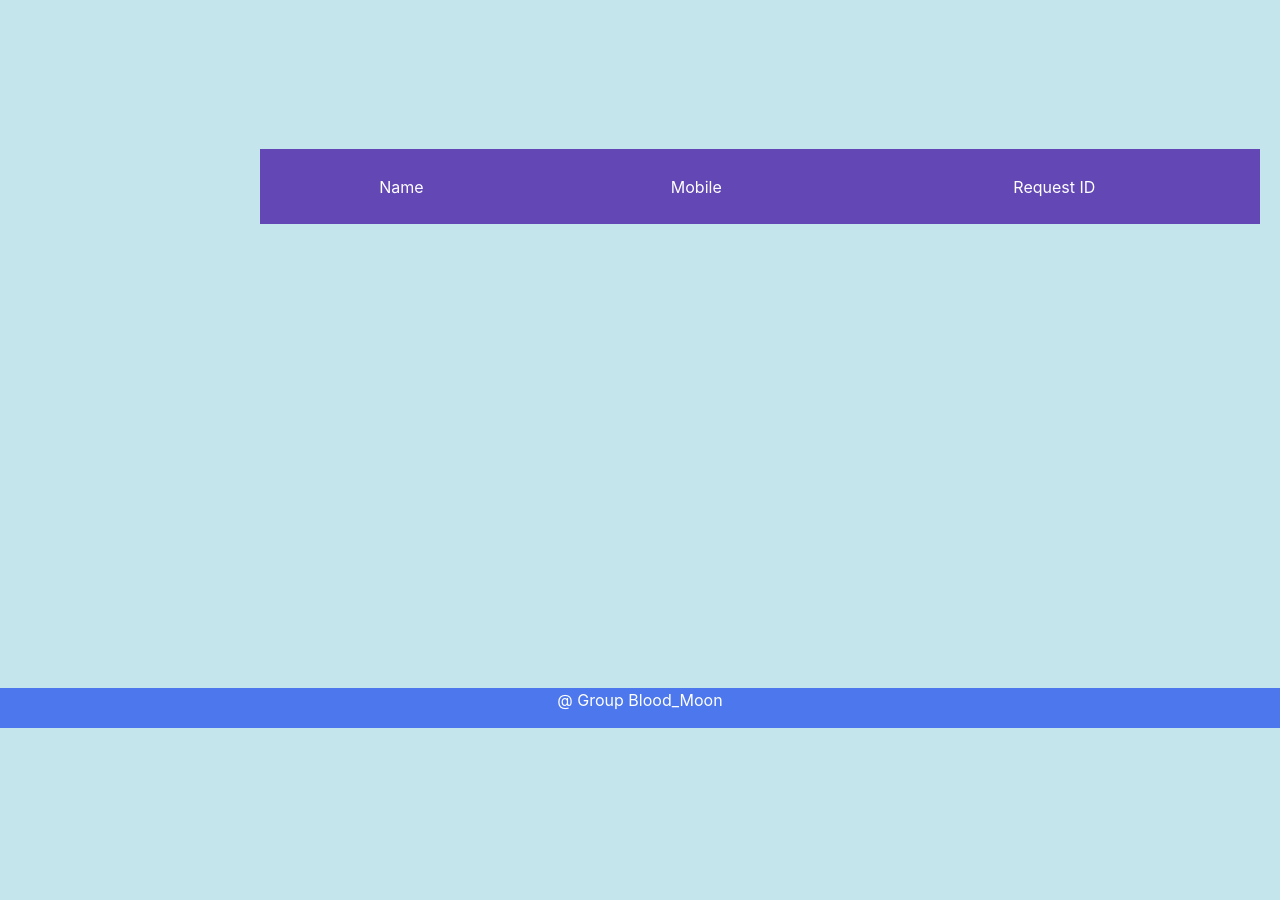
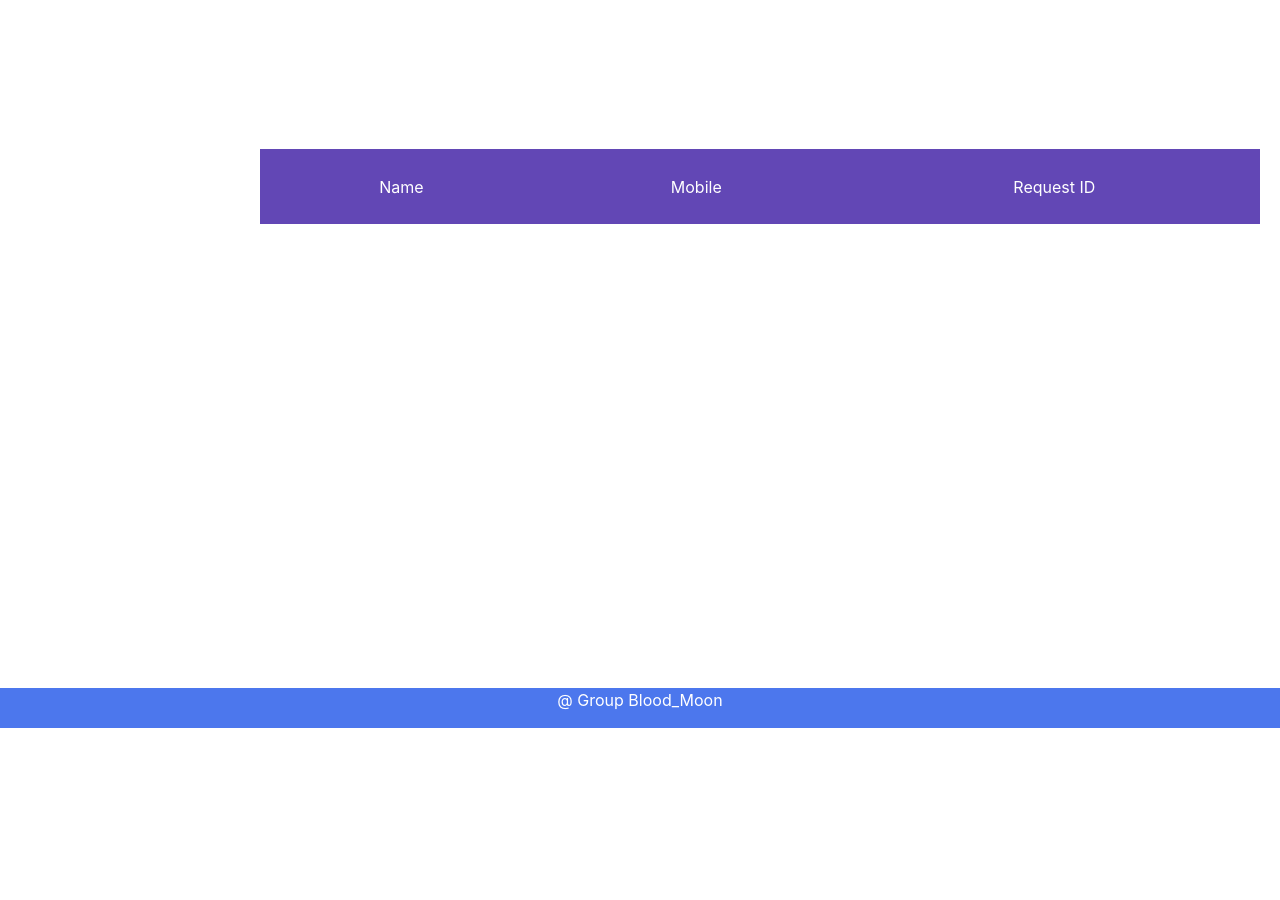
Before and after one commit to MdAhnafShahriarAdit/SU19CSE327S04G-BLOODMOON-NSU, a PHP site: page /Admin/view_donation.php in a window 1280 px wide; the page is wider, and only the part inside the window is pictured. Shown: the part 72-972 px from the top of that part. Run offline with PHP 8.4, Linux system fonts and the light colour scheme; data that the repository does not hold is empty.

Commit message:
Update view_donation.php

```diff
--- a/Project Codes/Admin/view_donation.php
+++ b/Project Codes/Admin/view_donation.php
@@ -5,7 +5,7 @@
 </head>
 
 <div style="height:00px;">
-     <form method="post" enctype="multipart/form-data" style="width: 1519px; height: 900px; background-color:#c3e5eb;">
+     <form method="post" enctype="multipart/form-data" style="width: 1519px; height: 900px; background-color:#ffffff;">
       <div class="content"><br>
 <table cellpadding="20" cellspacing="20" width="1000px" height="200px"  style="margin:auto" >
 
```
